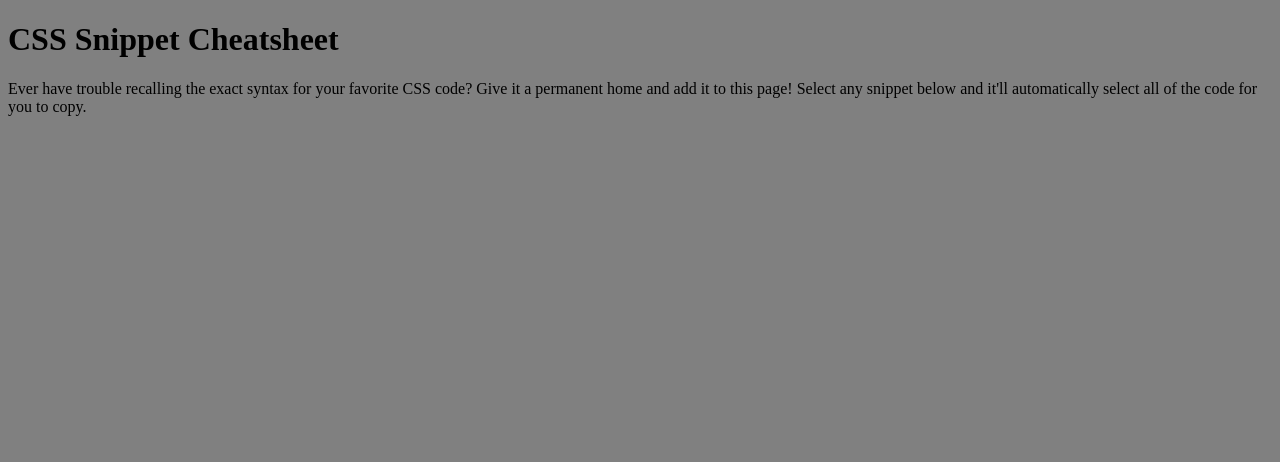
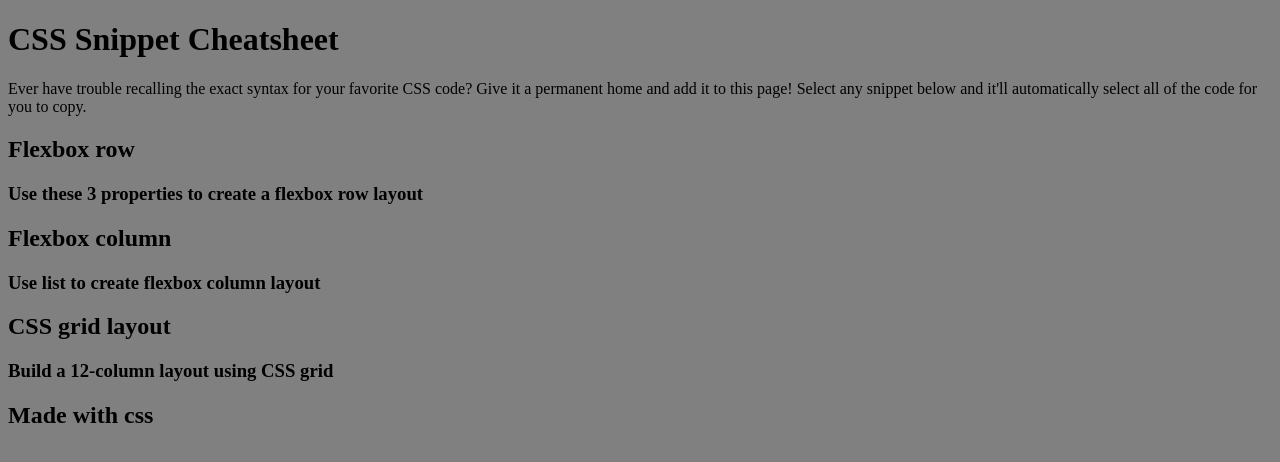
Before and after one commit to KennyB39/mini-project-team, a plain HTML site: page index.html in a window 1280 px wide. Drawn offline with Linux system fonts and the light colour scheme.

Commit message:
more html content

```diff
--- a/index.html
+++ b/index.html
@@ -15,6 +15,24 @@
             Ever have trouble recalling the exact syntax for your favorite CSS code? Give it a permanent home and add it to this page! Select any snippet below and it'll automatically select all of the code for you to copy.
         </p>
     </hearder>
+    <section>
+        <h2>Flexbox row</h2>
+        <h3>Use these 3 properties to create a flexbox row layout</h3>
+    </section>
+
+    <section>
+        <h2>Flexbox column</h2>
+        <h3>Use list to create flexbox column layout</h3>
+    </section>
+
+    <section>
+        <h2>CSS grid layout</h2>
+        <h3>Build a 12-column layout using CSS grid</h3>
+    </section>
+
+    <Footer>
+        <H2>Made with css</H2>
+    </Footer>
 
 
 
```
